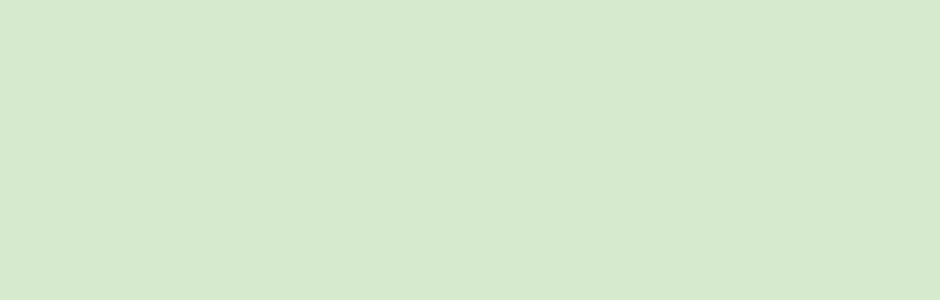
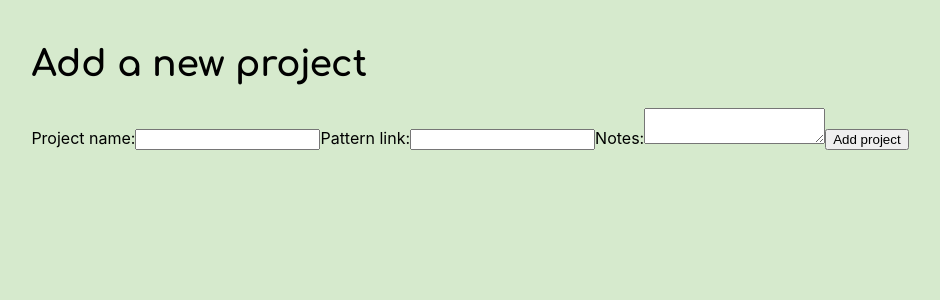
Before and after one commit to gmckz/hookmark_sqlalchemy, a React (Create React App) app in the folder frontend/: page /project-form in a window 1280 px wide. Before the commit this address had no page. Shown: the top 300 px of the page, without its empty margins (170-1110 px from the left). Built offline with nearby package versions, Linux system fonts and the light colour scheme.

Commit message:
created project form component which renders at /project-form

```diff
--- a/frontend/src/App/App.js
+++ b/frontend/src/App/App.js
@@ -2,12 +2,14 @@ import "./App.css";
 import { Routes, Route } from "react-router-dom";
 import Project from "../Project/Project";
 import Projects from "../Projects/Projects";
+import ProjectForm from "../ProjectForm/ProjectForm";
 
 function App() {
 	return (
 		<Routes>
 			<Route path="/projects/:id" element={<Project />} />
 			<Route path="/projects" element={<Projects />} />
+			<Route path="/project-form" element={<ProjectForm />} />
 		</Routes>
 	);
 }
--- /dev/null
+++ b/frontend/src/ProjectForm/ProjectForm.js
@@ -0,0 +1,20 @@
+function ProjectForm() {
+	return (
+		<>
+			<div className="project-form-container">
+				<h1>Add a new project</h1>
+				<form>
+					<label>Project name:</label>
+					<input type="text" required />
+					<label>Pattern link:</label>
+					<input type="text" required />
+					<label>Notes:</label>
+					<textarea required></textarea>
+					<button>Add project</button>
+				</form>
+			</div>
+		</>
+	);
+}
+
+export default ProjectForm;
```
Also changed, not shown: frontend/src/ProjectForm/ProjectForm.css (added).
